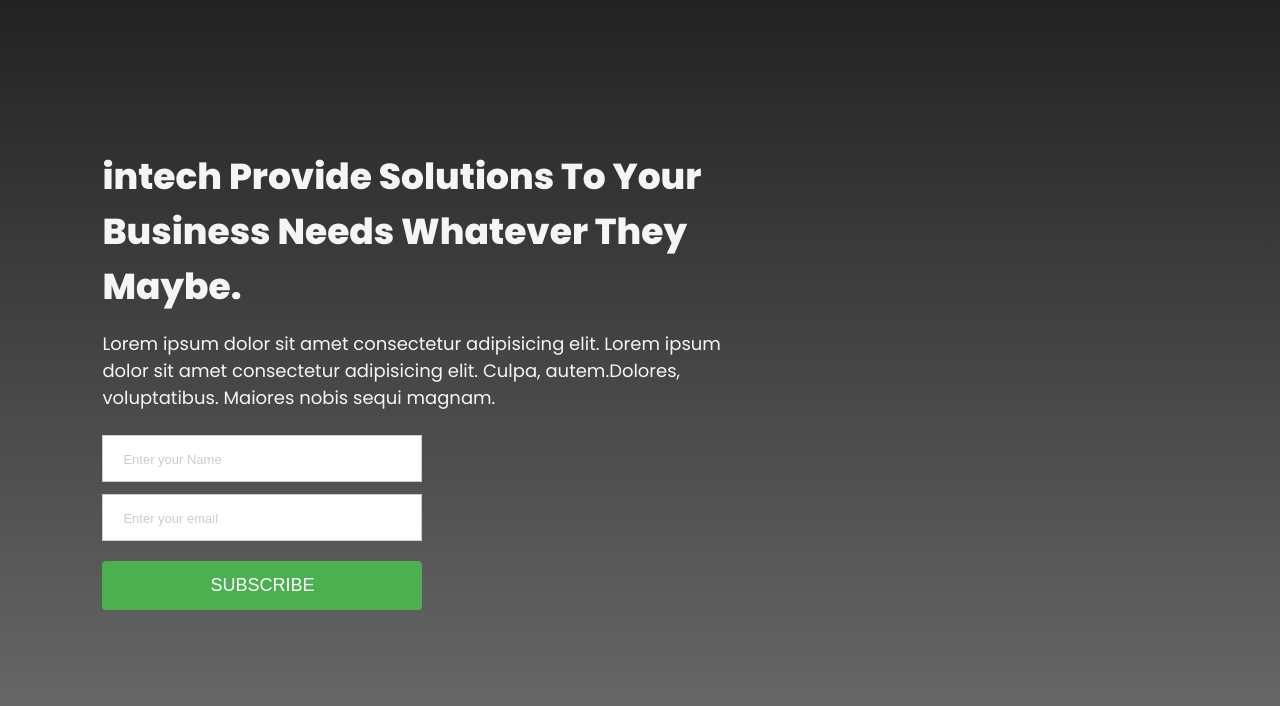
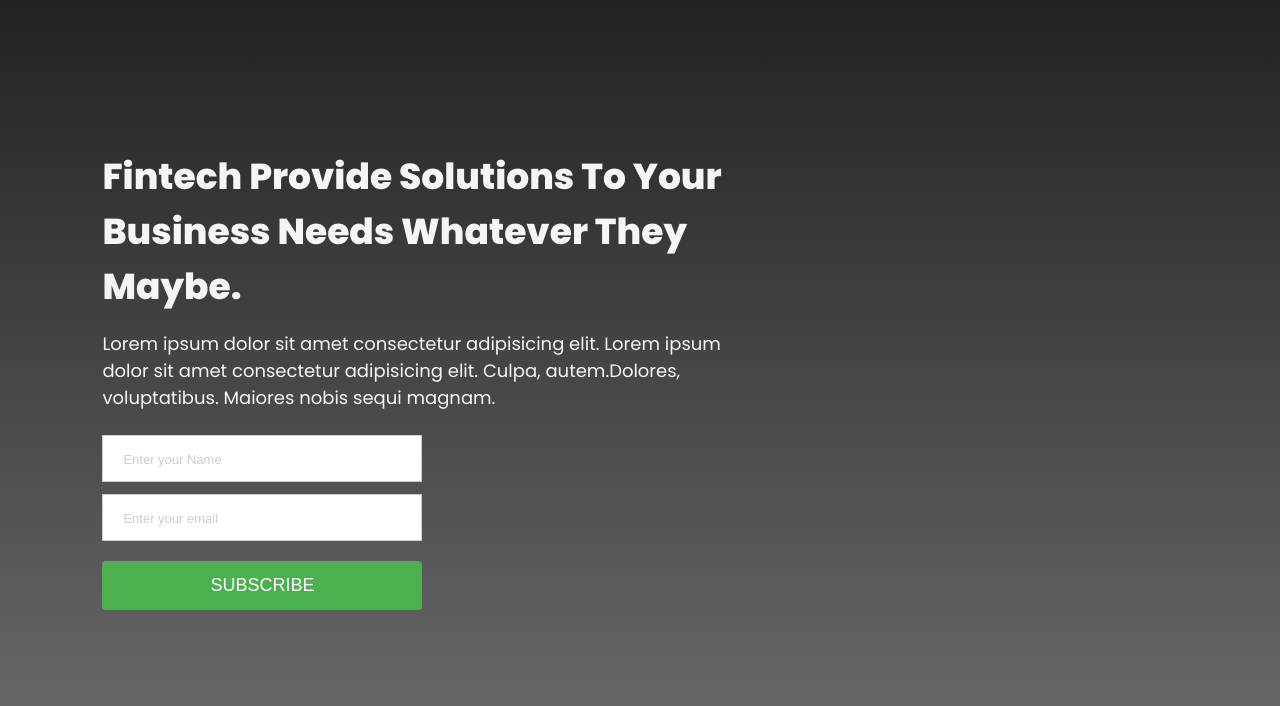
Before and after one commit to alSiddegMohmmed/Future-tech, a plain HTML site: page index.html in a window 1280 px wide. Shown: the part 94-800 px from the top of the page. Drawn offline with nearby package versions, Linux system fonts and the light colour scheme.

Commit message:
Update index.html

```diff
--- a/index.html
+++ b/index.html
@@ -25,7 +25,7 @@
             <box-icon name='menu' color="whitesmoke" size="lg" id="menu"></box-icon>
         </nav>
         <div class="header-content">
-            <h1>intech Provide Solutions To Your Business Needs Whatever They Maybe.</h1>
+            <h1>Fintech Provide Solutions To Your Business Needs Whatever They Maybe.</h1>
             <p>Lorem ipsum dolor sit amet consectetur adipisicing elit. Lorem ipsum dolor sit amet consectetur
                 adipisicing elit. Culpa, autem.Dolores, voluptatibus. Maiores nobis sequi magnam.</p>
             <form>
```
